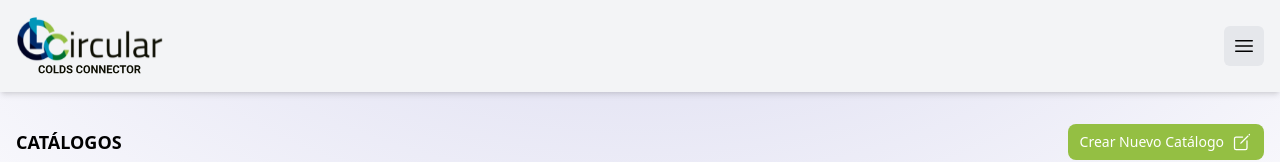
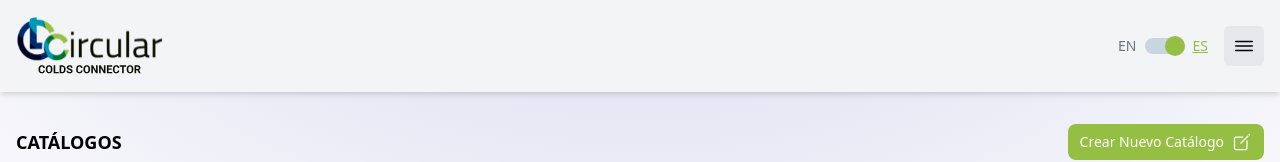
Before and after one commit to ClCircular/colds-connector-ui, a React (Vite) app in the folder frontend/: page /catalogs in a window 1280 px wide. Shown: the top 162 px of the page. Built offline with nearby package versions, Linux system fonts and the light colour scheme.

Commit message:
feat: add internationalization support with i18next and react-i18next; implement language switcher and translations for English and Spanish

```diff
--- a/frontend/package.json
+++ b/frontend/package.json
@@ -13,9 +13,11 @@
     "@tailwindcss/vite": "^4.1.4",
     "@tanstack/react-query": "^5.74.4",
     "@tanstack/react-query-devtools": "^5.74.6",
+    "i18next": "^25.1.1",
     "react": "^19.0.0",
     "react-dom": "^19.0.0",
     "react-hook-form": "^7.56.1",
+    "react-i18next": "^15.5.1",
     "react-icons": "^5.5.0",
     "sonner": "^2.0.3",
     "tailwindcss": "^4.1.4",
--- /dev/null
+++ b/frontend/src/assets/translations/en.json
@@ -0,0 +1,3 @@
+{
+  "catalogs": "Catalogs"
+}
--- /dev/null
+++ b/frontend/src/assets/translations/es.json
@@ -0,0 +1,3 @@
+{
+  "catalogs": "Catálogos"
+}
--- a/frontend/src/components/shared/Header.tsx
+++ b/frontend/src/components/shared/Header.tsx
@@ -1,5 +1,7 @@
 import { Dispatch, FC, SetStateAction } from 'react'
+import { IoMenuOutline } from 'react-icons/io5'
 import { Link } from 'wouter'
+import { LangSwitch } from './LangSwitch'
 
 export const Header: FC<{
   setOpen: Dispatch<SetStateAction<boolean>>
@@ -9,25 +11,15 @@ export const Header: FC<{
       <Link href='/' className='flex items-center cursor-pointer'>
         <img src='/assets/Logo-clcircular.svg' className='h-15' />
       </Link>
-      <button
-        className='rounded-md bg-gray-200 p-2 hover:scale-105 transition-transform cursor-pointer'
-        onClick={() => setOpen(true)}
-      >
-        <svg
-          xmlns='http://www.w3.org/2000/svg'
-          fill='none'
-          viewBox='0 0 24 24'
-          strokeWidth={1.5}
-          stroke='currentColor'
-          className='size-6'
+      <div className='flex items-center gap-4'>
+        <LangSwitch />
+        <button
+          className='rounded-md bg-gray-200 p-2 hover:scale-105 transition-transform cursor-pointer'
+          onClick={() => setOpen(true)}
         >
-          <path
-            strokeLinecap='round'
-            strokeLinejoin='round'
-            d='M3.75 6.75h16.5M3.75 12h16.5m-16.5 5.25h16.5'
-          />
-        </svg>
-      </button>
+          <IoMenuOutline className='size-6' />
+        </button>
+      </div>
     </header>
   )
 }
--- /dev/null
+++ b/frontend/src/components/shared/LangSwitch.tsx
@@ -0,0 +1,58 @@
+import i18next from 'i18next'
+import { useEffect, useState } from 'react'
+
+export const LangSwitch = () => {
+  // 🔹 Usa `i18next.language` directamente en lugar de `localStorage`
+  const [selected, setSelected] = useState<string>(
+    i18next.language.includes('es') ? 'es-ES' : 'en'
+  )
+
+  // 🔹 Sincronizar el estado con cambios externos (por ejemplo, cambio de idioma en otra pestaña)
+  useEffect(() => {
+    const handleLanguageChange = (lng: string) => {
+      setSelected(lng)
+    }
+    i18next.on('languageChanged', handleLanguageChange)
+    return () => {
+      i18next.off('languageChanged', handleLanguageChange)
+    }
+  }, [])
+
+  const changeLanguage = (item: string) => {
+    i18next.changeLanguage(item, () => {
+      localStorage.setItem('i18nextLng', item) // 🔹 Se guarda en localStorage si quieres mantener persistencia
+    })
+  }
+  return (
+    <div className='flex items-center gap-2'>
+      <span
+        className={`text-sm text-gray-500 ${
+          selected === 'en' ? 'underline' : ''
+        }`}
+      >
+        EN
+      </span>
+      <button
+        className='bg-slate-300 rounded-2xl h-4 w-10 flex items-center justify-center cursor-pointer hover:bg-slate-400 transition-colors duration-200 ease-in-out relative'
+        onClick={() => changeLanguage(selected === 'es-ES' ? 'en' : 'es-ES')}
+      >
+        <div
+          className={`
+             size-5 rounded-full absolute transition-all left-0 ${
+               selected === 'en'
+                 ? 'left-0 bg-slate-500'
+                 : 'left-full -translate-x-full bg-[#94bf43]'
+             }
+            `}
+        />
+      </button>
+      <span
+        className={`text-sm ${
+          selected === 'es-ES' ? 'text-[#94bf43] underline' : 'text-gray-500'
+        }`}
+      >
+        ES
+      </span>
+    </div>
+  )
+}
--- /dev/null
+++ b/frontend/src/i18n.ts
@@ -0,0 +1,28 @@
+import i18n from 'i18next'
+import { initReactI18next } from 'react-i18next'
+import esTranslations from './assets/translations/es.json'
+import enTranslations from './assets/translations/en.json'
+
+const resources = {
+  es: {
+    translation: esTranslations
+  },
+  en: {
+    translation: enTranslations
+  }
+}
+
+i18n
+  .use(initReactI18next) // passes i18n down to react-i18next
+  .init({
+    resources,
+    lng: 'es', // language to use, more information here: https://www.i18next.com/overview/configuration-options#languages-namespaces-resources
+    // you can use the i18n.changeLanguage function to change the language manually: https://www.i18next.com/overview/api#changelanguage
+    // if you're using a language detector, do not define the lng option
+
+    interpolation: {
+      escapeValue: false // react already safes from xss
+    }
+  })
+
+export default i18n
--- a/frontend/src/layout/MainLayout.tsx
+++ b/frontend/src/layout/MainLayout.tsx
@@ -1,16 +1,28 @@
-import { useState } from 'react'
+import { useEffect, useState } from 'react'
 import { Drawer, Header, Loader } from '../components'
 import { Router } from '../router/Router'
 import { useGetCatalogs } from '../api/catalogs/useGetCatalogs'
 import { useGetContracts } from '../api/contracts/useGetContracts'
 import { useGetDataSources } from '../api/datasources/useGetDataSources'
 import { useGetOffers } from '../api/offers/useGetOffers'
+import i18next from 'i18next'
 export const MainLayout = () => {
   const [open, setOpen] = useState(false)
   const offersData = useGetOffers()
   const contractsData = useGetContracts()
   const datasourcesData = useGetDataSources()
   const catalogsData = useGetCatalogs()
+
+  useEffect(() => {
+    const langSelected = localStorage.getItem('i18nextLng')
+    if (langSelected) {
+      i18next.changeLanguage(langSelected, () => {
+        console.log('Language changed to:', langSelected)
+      })
+    } else {
+      console.log('No language selected, defaulting to English')
+    }
+  }, [])
 
   if (
     offersData.isLoading ||
--- a/frontend/src/main.tsx
+++ b/frontend/src/main.tsx
@@ -1,6 +1,7 @@
 import { StrictMode } from 'react'
 import { createRoot } from 'react-dom/client'
 import './index.css'
+import './i18n.ts'
 import { App } from './App.tsx'
 
 createRoot(document.getElementById('root')!).render(
--- a/frontend/src/pages/Catalogs.tsx
+++ b/frontend/src/pages/Catalogs.tsx
@@ -5,6 +5,7 @@ import { CatalogCard } from '../components/catalogs/CatalogCard'
 import { useState } from 'react'
 import { CreateCatalogModal } from '../components/catalogs/CreateCatalogModal'
 import { useGetCatalogs } from '../api/catalogs/useGetCatalogs'
+import { useTranslation } from 'react-i18next'
 
 export const Catalogs = () => {
   const [open, setOpen] = useState(false)
@@ -14,11 +15,13 @@ export const Catalogs = () => {
   const onClose = () => {
     setOpen(false)
   }
+
+  const { t } = useTranslation()
   return (
     <section className='flex flex-col gap-2 p-4 h-full'>
       <CreateCatalogModal isOpen={open} onClose={onClose} />
       <div className='flex justify-between items-center mb-4'>
-        <h1 className='text-lg font-semibold uppercase'>Catálogos</h1>
+        <h1 className='text-lg font-semibold uppercase'>{t('catalogs')}</h1>
         <button
           className='inline-flex items-center w-fit transition-colors px-3 py-2 text-sm font-medium text-center text-white bg-[#94bf43] rounded-lg hover:bg-[#819e4a] cursor-pointer capitalize'
           onClick={() => setOpen(true)}
```
Also changed, not shown: 1 other file (tests, documents, lock files or other folders).
